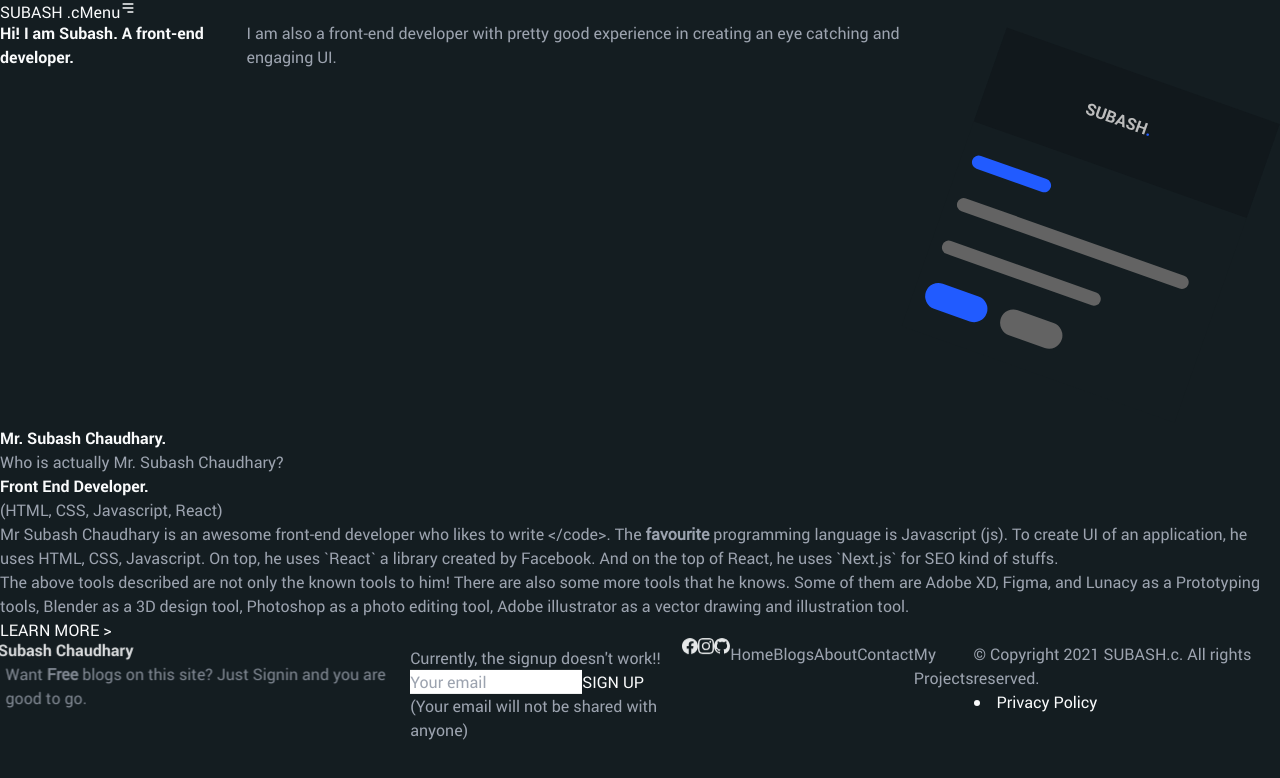
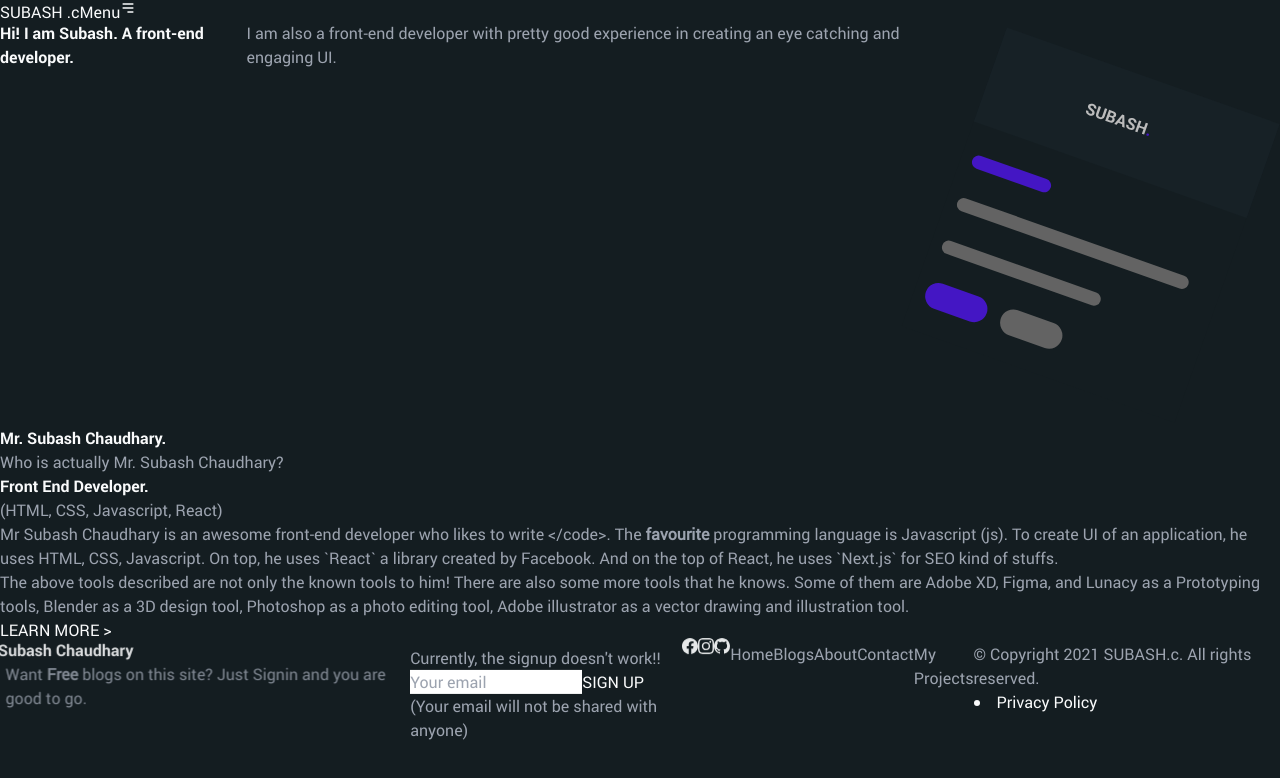
Before and after one commit to subhash-chy/chaudhary-subhash, a Next.js app: page / in a window 1280 px wide. Shown: the top 778 px of the page. Built offline with nearby package versions, Linux system fonts and the light colour scheme.

Commit message:
UX/UI improvements

```diff
--- a/components/Footer.js
+++ b/components/Footer.js
@@ -116,7 +116,7 @@ function Footer() {
         <p className="font-semibold">Sell</p> */}
         {navLinks.map((navLink) => (
           <Link key={navLink.name} href={navLink.path}>
-            <p className="cursor-pointer hover:scale-105 duration-150">
+            <p className="cursor-pointer hover:text-gray-100 duration-150">
               {navLink.name}
             </p>
           </Link>
--- a/components/Header.js
+++ b/components/Header.js
@@ -60,7 +60,7 @@ function Header() {
       >
         {navLinks.map((navLink) => (
           <Link key={navLink.name} href={navLink.path}>
-            <p className="py-3 md:py-0 font-bold md:font-normal w-full md:w-max cursor-pointer duration-150 hover:text-gray-200">
+            <p className="py-3 md:py-0 font-bold md:font-normal w-full md:w-max cursor-pointer duration-150 hover:text-gray-100">
               {navLink.name}
             </p>
           </Link>
--- a/components/blog/CodeHighlighter.js
+++ b/components/blog/CodeHighlighter.js
@@ -34,7 +34,7 @@ function CodeHighlighter({ codeString }) {
   return (
     <div className="bg-secondaryDark rounded-md w-full flex flex-col items-end">
       <button
-        className="z-10 my-2 px-4 py-2 bg-primary text-black  shadow-2xl shadow-primary/50 rounded-sm"
+        className="z-10 my-2 px-4 py-2 bg-primary text-gray-100  shadow-2xl shadow-primary/50 rounded-sm hover:opacity-90"
         onClick={handleCopyClick}
       >
         {isCopied ? "Copied!!" : "Copy"}
--- a/components/blog/PostDetail.js
+++ b/components/blog/PostDetail.js
@@ -47,7 +47,7 @@ function PostDetail({ post }) {
               return (
                 <Link href={href} {...rest}>
                   <a
-                    className="text-primary/70"
+                    className="text-primary"
                     target={openInNewTab ? "_blank" : "_self"}
                     rel={rel || "noopener noreferrer"}
                   >
--- a/components/button/Button.js
+++ b/components/button/Button.js
@@ -3,8 +3,10 @@ function Button({ accent, title, onClick }) {
     <button
       onClick={onClick}
       className={`${
-        accent && "bg-primary shadow-2xl shadow-primary/50 text-gray-900"
-      } z-10 px-3 py-2 rounded-sm hover:opacity-90`}
+        accent && "bg-primary shadow-2xl shadow-primary/50 text-gray-100"
+      } z-10 px-3 py-2 rounded-sm hover:opacity-90 ${
+        !accent && "bg-primary/10 text-primary"
+      }`}
     >
       {/* "bg-primary text-gray-100 px-3 rounded-sm hover:opacity-90" */}
       {title}
--- a/pages/index.js
+++ b/pages/index.js
@@ -12,7 +12,7 @@ import { ScrollTrigger } from "gsap/dist/ScrollTrigger";
 //Importing colors
 const primary = require("../styles/constants");
 const primaryDark = require("../styles/constants");
-const secondaryDark = require("../styles/constants");
+const cardDark = require("../styles/constants");
 
 // import animations
 import { triggerXSlide, triggerYSlide } from "../styles/animations";
@@ -89,11 +89,11 @@ export default function Home() {
         <div className="overflow-hidden">
           <div className="w-screen  bg-secondaryDark">
             <div className=" featured-image  h-full justify-center items-center text-center flex flex-col md:flex-row gap-x-20 gap-y-10 p-10 md:p-20 text-gray-100">
-              <div className="featured-slide-collides-up h-min flex flex-col gap-x-10 gap-y-0 text-left">
-                <h1 className="text-glow max-w-[70ch] text-6xl bg-clip-text text-transparent bg-gradient-to-r from-primary to-primary/50  intro">
+              <div className="featured-slide-collides-up h-min flex flex-col gap-y-10 text-left">
+                <h1 className="max-w-[70ch] text-5xl  text-primary intro">
                   Hi! I am Subash. A front-end developer.
                 </h1>
-                <p className="intro-desc text-lg">
+                <p className="intro-desc">
                   I am also a front-end developer with pretty good experience in
                   creating an eye catching and engaging UI.
                 </p>
@@ -125,8 +125,7 @@ export default function Home() {
                         width="404"
                         height="139"
                         transform="matrix(0.942641 0.333807 -0.332326 0.943165 147.783 0)"
-                        fill={secondaryDark.secondaryDark}
-                        opacity="1"
+                        fill={cardDark.cardDark}
                       />
                       <rect
                         id="title"
--- a/styles/constants.js
+++ b/styles/constants.js
@@ -1,12 +1,14 @@
-// const primary = "#1d4ed8";
-const primary = "#215bff";
+const primary = "#4416c4";
+// const primary = "#00299e";
 // const primary = "#00c943";
 
 const primaryDark = "#141d21";
 const secondaryDark = "#11181c";
+const cardDark = "#172126";
 
 module.exports = {
   primary,
   primaryDark,
   secondaryDark,
+  cardDark,
 };
--- a/styles/global.css
+++ b/styles/global.css
@@ -76,7 +76,7 @@ h1 {
     @apply bg-primaryDark;
     @apply text-gray-50;
     @apply selection:bg-primary;
-    @apply selection:text-black;
+    @apply selection:text-gray-100;
   }
 
   p {
```
